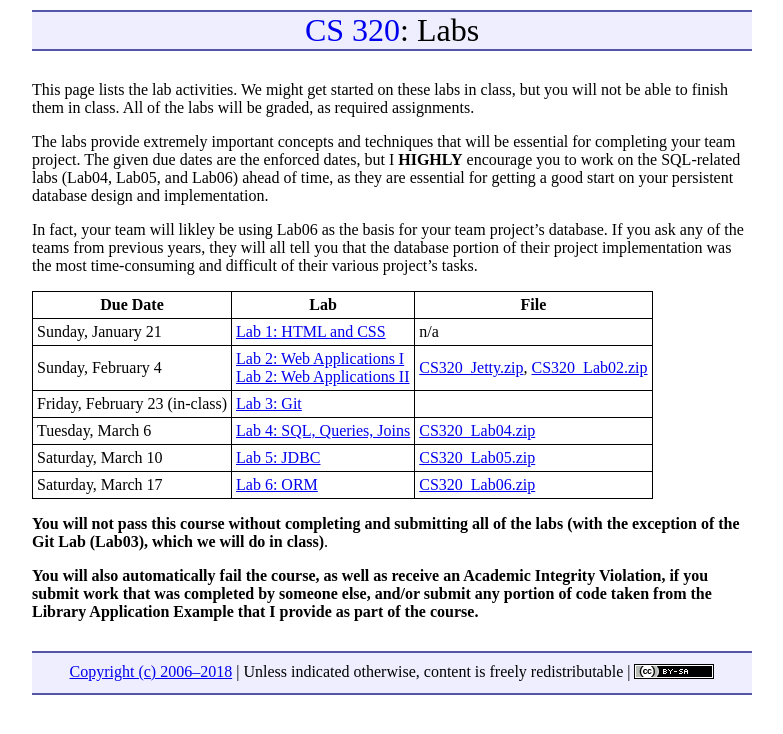
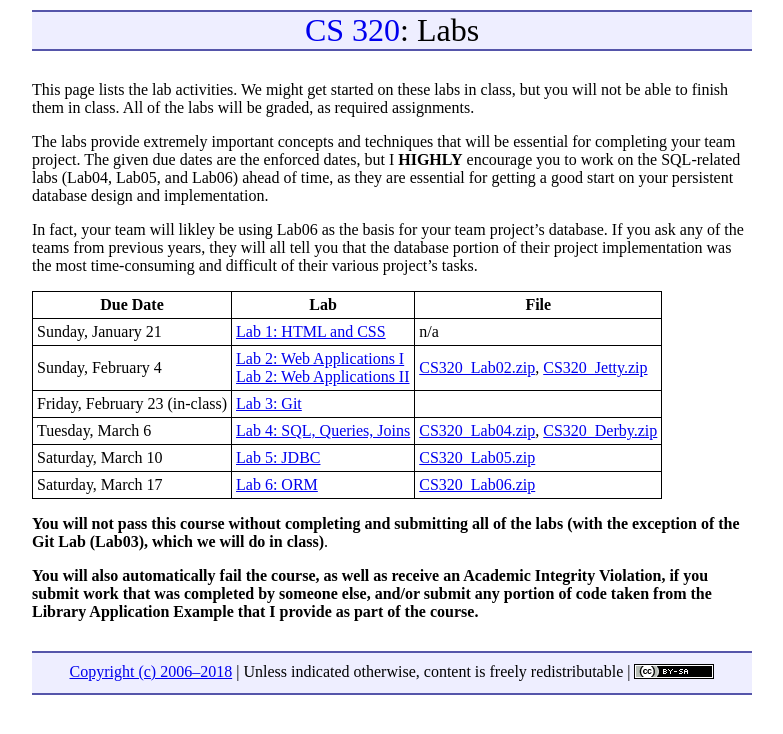
Before and after one commit to ycpcs/cs320-spring2018, a Jekyll site: the page built from labs/index.md, in a window 1280 px wide. Shown: the top 734 px of the page, without its empty margins (248-1031 px from the left). Built offline with Jekyll 4.4.1, drawn with Linux system fonts in a browser that asks for light colours.

```diff
--- a/labs/index.md
+++ b/labs/index.md
@@ -12,9 +12,9 @@ In fact, your team will likley be using Lab06 as the basis for your team project
 Due Date | Lab | File
 ---- | --- | ----
 Sunday, January 21   | [Lab 1: HTML and CSS](lab01.html) | n/a
-Sunday, February 4   | [Lab 2: Web Applications I](lab02.html)<br> [Lab 2: Web Applications II](lab02a.html) | [CS320\_Jetty.zip](CS320_Jetty.zip), [CS320\_Lab02.zip](CS320_Lab02.zip)
+Sunday, February 4   | [Lab 2: Web Applications I](lab02.html)<br> [Lab 2: Web Applications II](lab02a.html) | [CS320\_Lab02.zip](CS320_Lab02.zip), [CS320\_Jetty.zip](CS320_Jetty.zip)
 Friday, February 23 (in-class) | [Lab 3: Git](lab03.html) |
-Tuesday, March 6     | [Lab 4: SQL, Queries, Joins](lab04.html) | [CS320\_Lab04.zip](CS320_Lab04.zip)
+Tuesday, March 6     | [Lab 4: SQL, Queries, Joins](lab04.html) |  [CS320\_Lab04.zip](CS320_Lab04.zip), [CS320\_Derby.zip](CS320_Derby.zip)
 Saturday, March 10   | [Lab 5: JDBC](lab05.html) | [CS320\_Lab05.zip](CS320_Lab05.zip)
 Saturday, March 17   | [Lab 6: ORM](lab06.html) | [CS320\_Lab06.zip](CS320_Lab06.zip)
 
```
Also changed, not shown: labs/lab02_notes.md (+1 -1 lines).
